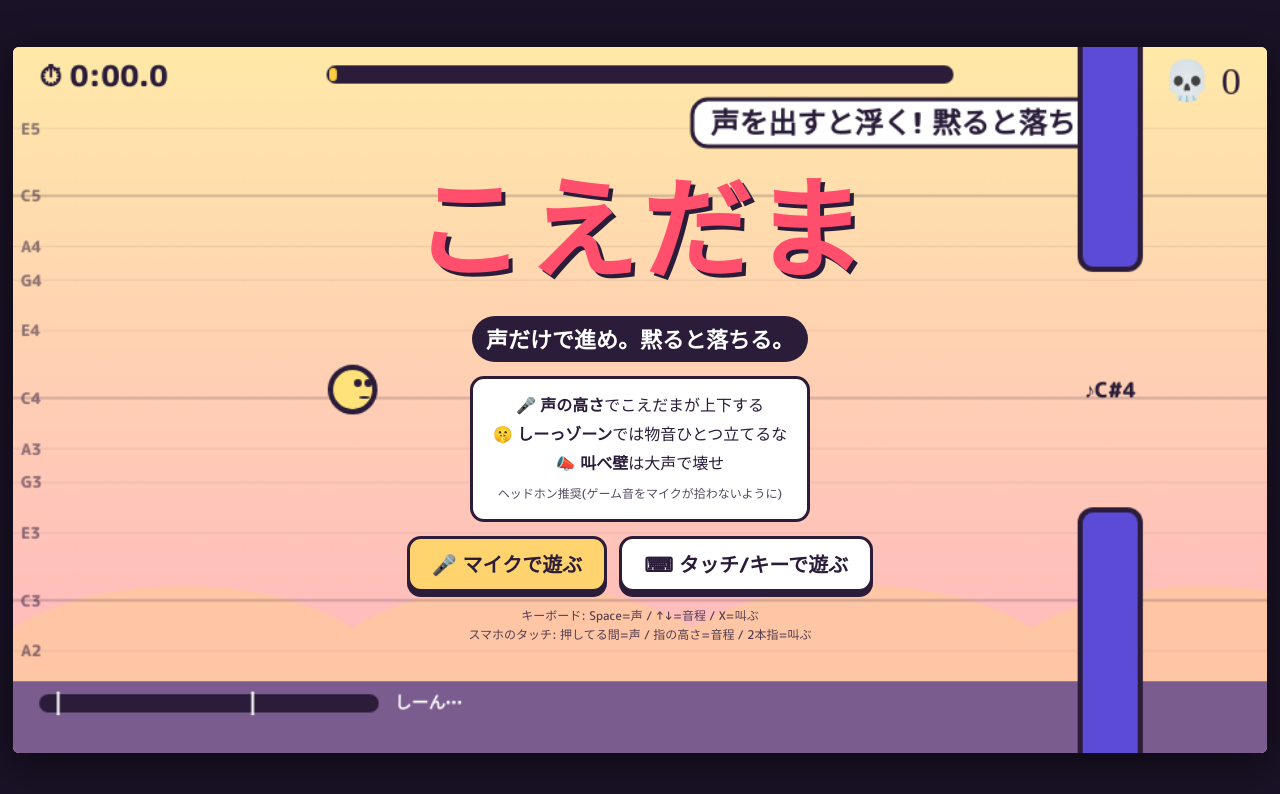
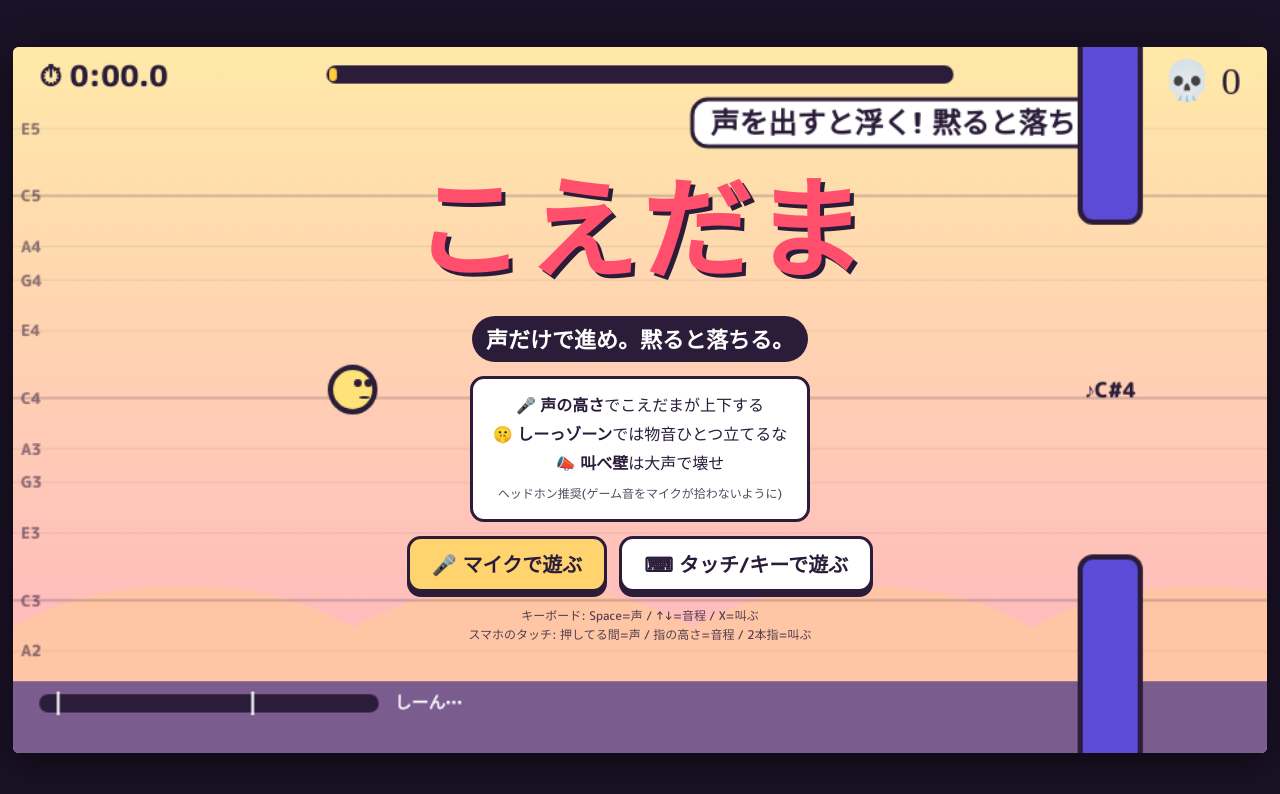
Before and after one commit to jjayck/app-support, a plain HTML site: page koedama/index.html in a window 1280 px wide. Drawn offline with Linux system fonts and the light colour scheme; animation ran at ten frames a second; a web font is replaced by a local one.

Commit message:
こえだま: 隙間を1.5倍に広げ、落下と当たり判定を緩和
Co-Authored-By: Claude Opus 5.5 <noreply@anthropic.com>
Claude-Session: https://claude.ai/code/session_014tAFkDWDovsZTEfGssWgSJ

```diff
--- a/koedama/index.html
+++ b/koedama/index.html
@@ -68,7 +68,7 @@ html,body{touch-action:none;-webkit-user-select:none;user-select:none}
 "use strict";
 // ===== 定数 =====
 const W=960,H=540,PX=260,TOP=62,BOT=462,PH=BOT-TOP,R=17,RP=R/PH;
-const SPEED=250,GRAV=0.95,LERP=9;
+const SPEED=250,GRAV=0.65,LERP=9;
 const cv=document.getElementById('cv'),ctx=cv.getContext('2d');
 const qs=new URLSearchParams(location.search);
 
@@ -76,11 +76,12 @@ const qs=new URLSearchParams(location.search);
 function buildCourse(){
   const C=[];let x=520;
   const sign=t=>C.push({t:'sign',x,text:t});
-  const gate=(p,h=0.36,adv=420)=>{C.push({t:'gate',x,p,h});x+=adv;};
+  const GAP=1.5;// 隙間の倍率(声だと狙いがぶれるので広め)
+  const gate=(p,h=0.36,adv=420)=>{C.push({t:'gate',x,p,h:Math.min(0.64,h*GAP)});x+=adv;};
   const cp=()=>{C.push({t:'cp',x});x+=260;};
   const quiet=len=>{C.push({t:'quiet',x,len});x+=len+340;};
   const wall=()=>{x+=400;C.push({t:'wall',x,gauge:0,broken:false});x+=360;};
-  const tunnel=(fn,len,h)=>{const n=Math.round(len/40),pts=[];for(let i=0;i<=n;i++)pts.push(fn(i/n));C.push({t:'tun',x,pts,h,step:40,len:n*40});x+=n*40+320;};
+  const tunnel=(fn,len,h)=>{const n=Math.round(len/40),pts=[];for(let i=0;i<=n;i++)pts.push(fn(i/n));C.push({t:'tun',x,pts,h:Math.min(0.56,h*1.45),step:40,len:n*40});x+=n*40+320;};
   // 1. チュートリアル
   sign('声を出すと浮く! 黙ると落ちる');x+=320;
   gate(0.5,0.46);gate(0.58,0.44);
@@ -273,10 +274,10 @@ function update(dt){
   // 障害物
   for(const o of course){
     if(o.t==='gate'){
-      if(Math.abs(x-o.x)<23+R*0.7){if(G.p+RP*0.8>o.p+o.h/2||G.p-RP*0.8<o.p-o.h/2){die('ぶつかった!');return;}}
+      if(Math.abs(x-o.x)<23+R*0.7){if(G.p+RP*0.6>o.p+o.h/2||G.p-RP*0.6<o.p-o.h/2){die('ぶつかった!');return;}}
     }else if(o.t==='tun'){
       const c=tunnelCenter(o,x);
-      if(c!==null&&(G.p+RP*0.8>c+o.h/2||G.p-RP*0.8<c-o.h/2)){die('トンネルに激突!');return;}
+      if(c!==null&&(G.p+RP*0.6>c+o.h/2||G.p-RP*0.6<c-o.h/2)){die('トンネルに激突!');return;}
     }else if(o.t==='wall'){
       if(!o.broken&&x>o.x-400&&x<o.x){
         if(voice.rms>voice.sTh){o.gauge+=dt/0.6;G.shake=Math.max(G.shake,3);}
```
